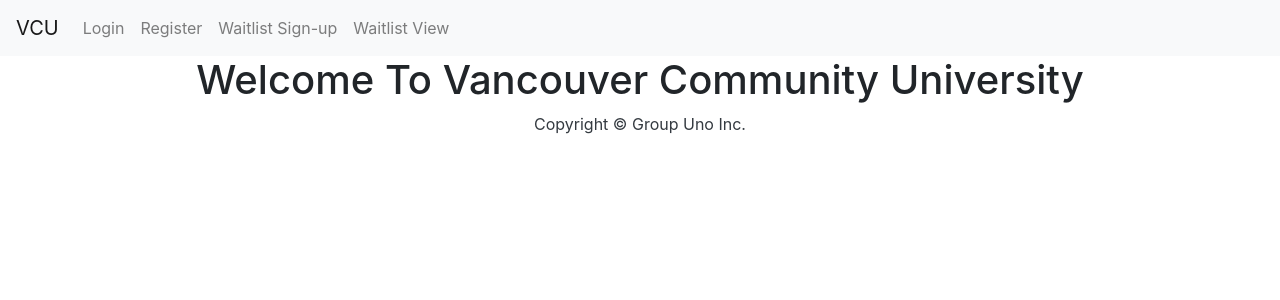
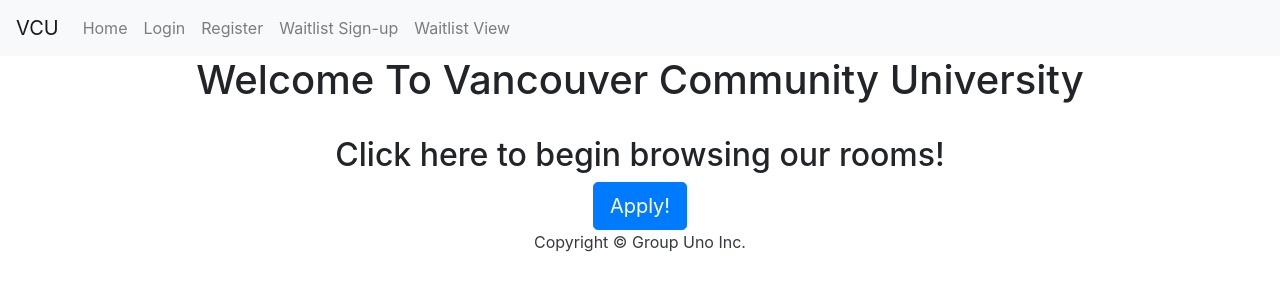
Before and after one commit to rayyanharoon/UNO-VCU, a React (Create React App) app in the folder uno-vcu-proj/: page /InfoPage-rha-71 in a window 1280 px wide. Shown: the top 300 px of the page. Built offline with nearby package versions, Linux system fonts and the light colour scheme.

Commit message:
Info Page appears on Nav Bar now.

```diff
--- a/uno-vcu-proj/src/Components/InfoPage-FEATURE-rha-71/InfoPage-FEATURE-rha-71.js
+++ b/uno-vcu-proj/src/Components/InfoPage-FEATURE-rha-71/InfoPage-FEATURE-rha-71.js
@@ -1,13 +1,15 @@
 import React from 'react';
 import { Component } from 'react';
+import {Link} from 'react-router-dom';
 
 class InfoPage extends Component {
     render() {
         return (
             <div className="app">
-
                 <h1>Welcome To Vancouver Community University</h1>
-
+                <br></br>
+                <h2>Click here to begin browsing our rooms!</h2>
+                <Link to="/BookRooms-rha-71"><button type="button" class="btn btn-primary btn-lg">Apply!</button></Link>
             </div>
             )
 
--- a/uno-vcu-proj/src/Components/NavBar-FEATURE-kzi-30/NavBar-FEATURE-kzi-30.js
+++ b/uno-vcu-proj/src/Components/NavBar-FEATURE-kzi-30/NavBar-FEATURE-kzi-30.js
@@ -11,6 +11,9 @@ function NavBar() {
             </button>
             <div className="collapse navbar-collapse" id="navbarNav">
                 <ul className="navbar-nav">
+                    <li className="nav-item">
+                    <Link className="nav-link" to="/InfoPage-rha-71">Home</Link>
+                    </li>
                     <li className="nav-item">
                     <Link className="nav-link" to="/Login-kzi-30">Login</Link>
                     </li>
```
